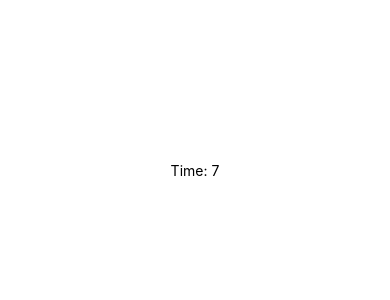
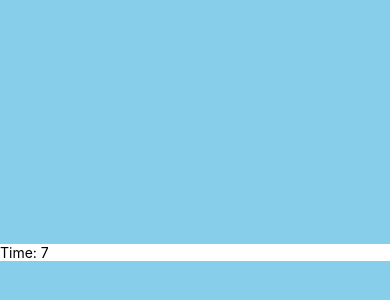
Before and after one commit to amrsekilly/learning-react-native, a React Native app: screen / in a window 390 px wide. Shown: the part 252-552 px from the top of the page. Built offline with nearby package versions, Linux system fonts and the light colour scheme.

Commit message:
learned about flexboxes

```diff
--- a/App.js
+++ b/App.js
@@ -28,19 +28,11 @@ export default class App extends React.Component {
   render() {
     // greet many people
     return(
-      <View style={styles.container}>
-        <Timer />
+      <View style={{flex: 1}}>
+        <View style={{flex: 3, backgroundColor: 'skyblue'}} />
+        <Timer style={{flex: 1}} />
+        <View style={{flex: 2, backgroundColor: 'skyblue'}} />
       </View>
     );
   }
 }
-
-
-const styles = StyleSheet.create({
-  container: {
-    flex: 1,
-    backgroundColor: '#fff',
-    alignItems: 'center',
-    justifyContent: 'center',
-  },
-});
```
